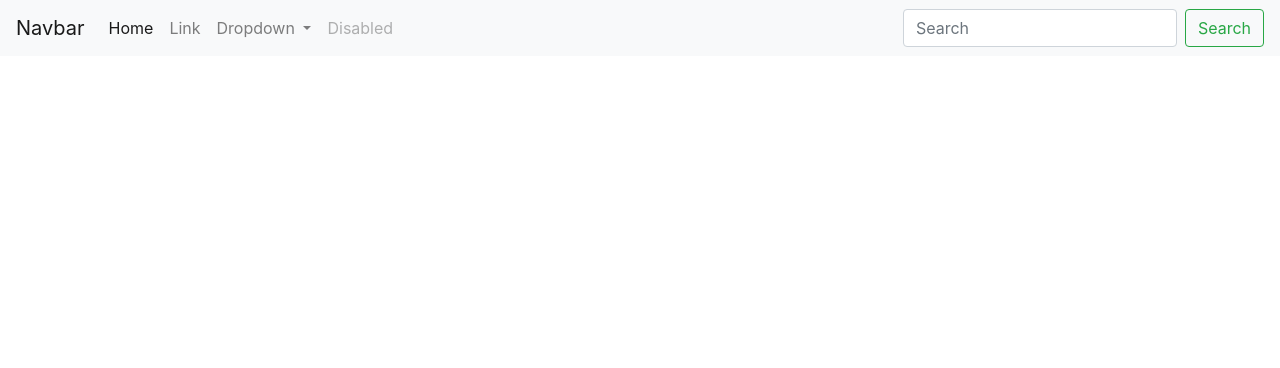
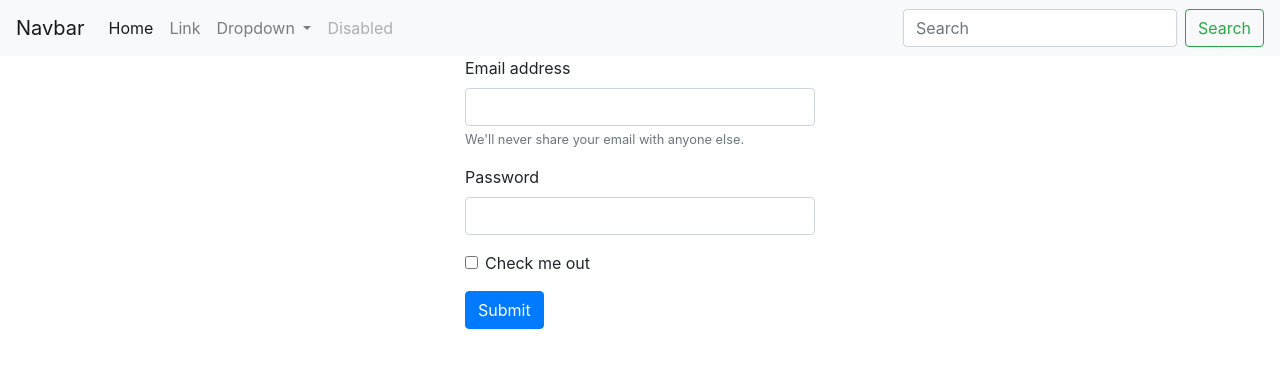
Before and after one commit to hoacg/angular-shop-demo, an Angular app: page /seller in a window 1280 px wide. Shown: the top 368 px of the page. Built offline with nearby package versions, Linux system fonts and the light colour scheme.

Commit message:
Homepage for seller

```diff
--- /dev/null
+++ b/src/app/seller/homepage/homepage.component.html
@@ -0,0 +1,24 @@
+<div class="row">
+  <div class="col-4"></div>
+
+  <div class="col-4">
+    <form>
+      <div class="form-group">
+        <label for="exampleInputEmail1">Email address</label>
+        <input type="email" class="form-control" id="exampleInputEmail1" aria-describedby="emailHelp">
+        <small id="emailHelp" class="form-text text-muted">We'll never share your email with anyone else.</small>
+      </div>
+      <div class="form-group">
+        <label for="exampleInputPassword1">Password</label>
+        <input type="password" class="form-control" id="exampleInputPassword1">
+      </div>
+      <div class="form-group form-check">
+        <input type="checkbox" class="form-check-input" id="exampleCheck1">
+        <label class="form-check-label" for="exampleCheck1">Check me out</label>
+      </div>
+      <button type="submit" class="btn btn-primary">Submit</button>
+    </form>
+  </div>
+
+  <div class="col-4"></div>
+</div>
--- /dev/null
+++ b/src/app/seller/homepage/homepage.component.ts
@@ -0,0 +1,15 @@
+import { Component, OnInit } from '@angular/core';
+
+@Component({
+  selector: 'app-homepage',
+  templateUrl: './homepage.component.html',
+  styleUrls: ['./homepage.component.scss']
+})
+export class HomepageComponent implements OnInit {
+
+  constructor() { }
+
+  ngOnInit() {
+  }
+
+}
```
Also changed, not shown: src/app/seller/seller.module.ts (+10 -3 lines), src/app/seller/homepage/homepage.component.scss (added), 1 other file (tests, documents, lock files or other folders).
